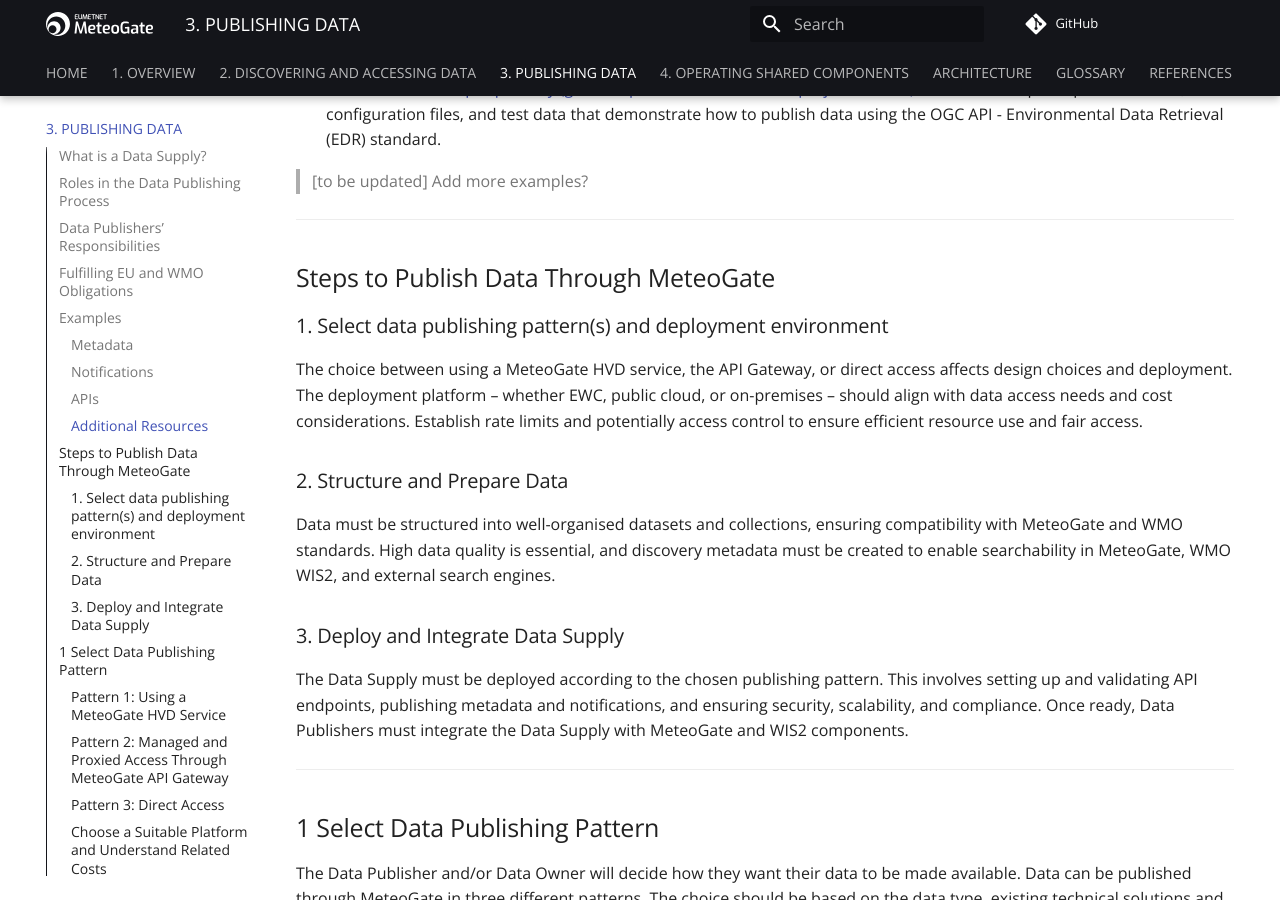
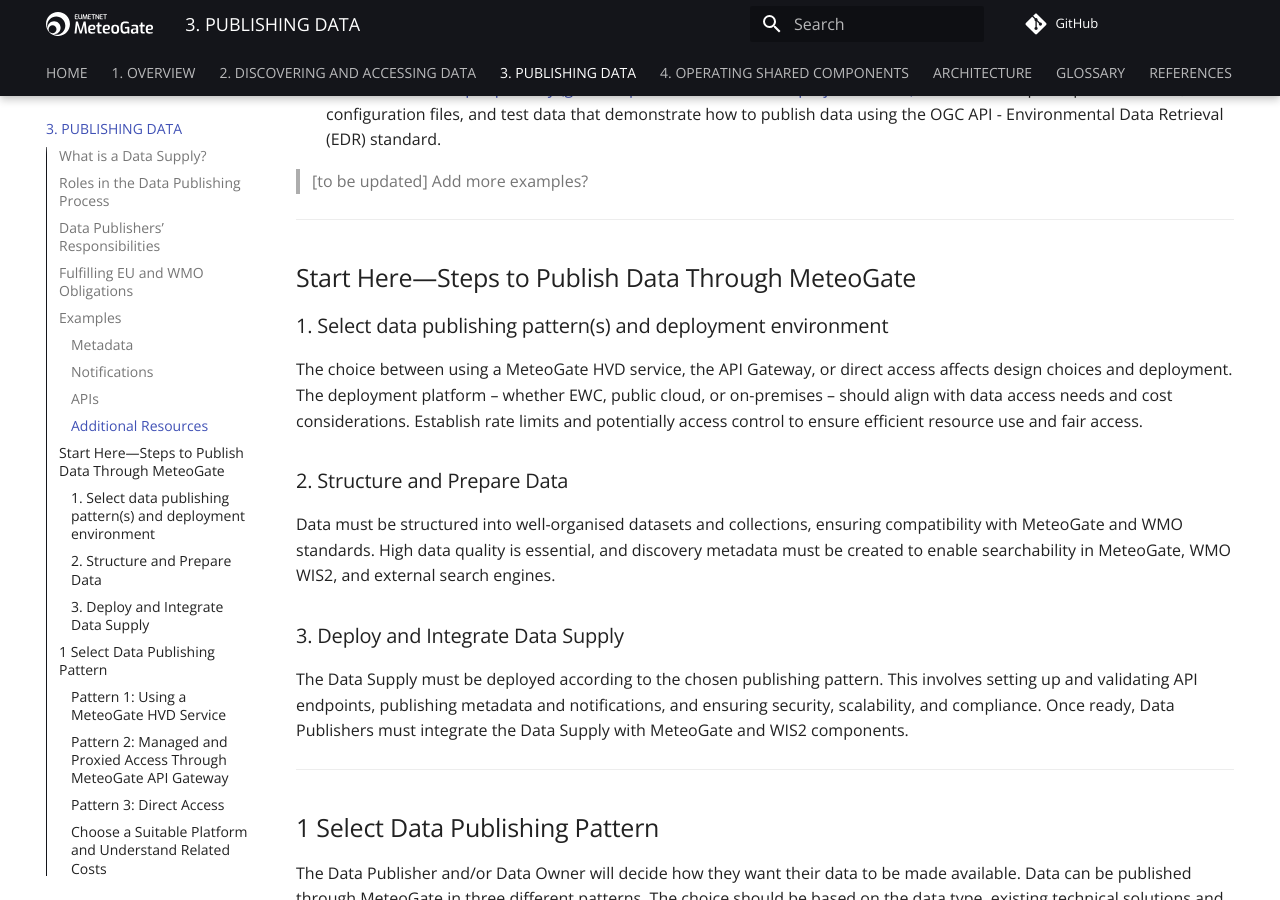
Before and after one commit to EUMETNET/meteogate-documentation, an MkDocs documentation site: the page built from docs/3-publishing-data.md, in a window 1280 px wide and 900 px high, scrolled down 2765 px. Built offline with MkDocs 1.6.1 and Material for MkDocs 9.7.7, drawn with Linux system fonts in a browser that asks for light colours; comment, search, counter and statistics services are not loaded.

Commit message:
Update 3-publishing-data.md

```diff
--- a/docs/3-publishing-data.md
+++ b/docs/3-publishing-data.md
@@ -102,7 +102,7 @@ The following are real-world examples of data publication within MeteoGate.
 
 ---
 
-## Steps to Publish Data Through MeteoGate
+## Start Here—Steps to Publish Data Through MeteoGate
 
 ### 1. Select data publishing pattern(s) and deployment environment
 The choice between using a MeteoGate HVD service, the API Gateway, or direct access affects design choices and deployment. The deployment platform – whether EWC, public cloud, or on-premises – should align with data access needs and cost considerations. Establish rate limits and potentially access control to ensure efficient resource use and fair access.
```
